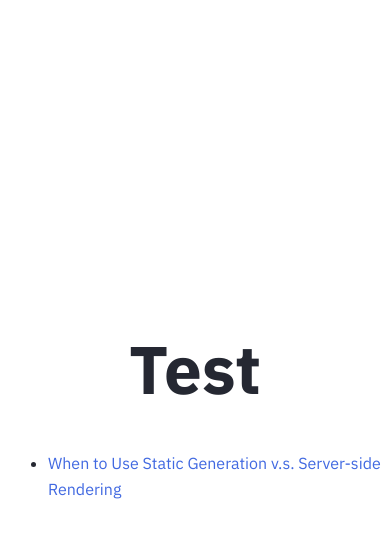
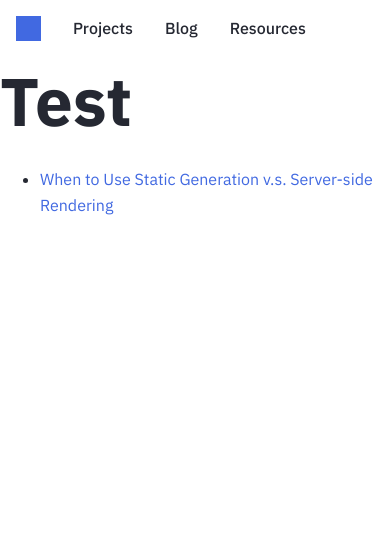
Before and after one commit to abdmmar/website, a Next.js app: page / in a window 390 px wide. Shown: the top 538 px of the page. Built offline with nearby package versions, Linux system fonts and the light colour scheme.

Commit message:
Add NavBar component

```diff
--- /dev/null
+++ b/components/Layout/NavBar/NavBar.js
@@ -0,0 +1,96 @@
+import * as React from 'react'
+import Link from 'next/link'
+
+import styles from './NavBar.module.scss'
+
+export default function NavBar() {
+  return (
+    <nav className={styles.navbar}>
+      <div className={styles.navbar_menu}>
+        <Link href="/">
+          <a className={styles.logo}>
+            <div className={styles.square}></div>
+          </a>
+        </Link>
+        <ul className={styles.menu}>
+          <li className={styles.menu_item}>
+            <Link href="/projects">
+              <a>Projects</a>
+            </Link>
+          </li>
+          <li className={styles.menu_item}>
+            <Link href="blog">
+              <a>Blog</a>
+            </Link>
+          </li>
+          <li className={styles.menu_item}>
+            <Link href="/resources">
+              <a>Resources</a>
+            </Link>
+          </li>
+        </ul>
+      </div>
+    </nav>
+  )
+}
+
+// eslint-disable-next-line no-unused-vars
+const MenuItem = ({title, children}) => {
+  const [toggle, setToggle] = React.useState(false)
+
+  const toggleMenu = () => {
+    setToggle(!toggle)
+  }
+
+  if (process.browser) {
+    document.addEventListener('click', (e) => {
+      if (!document.getElementById(`menu-${title}`).contains(e.target)) {
+        if (toggle === true) {
+          setToggle(!toggle)
+        }
+      }
+    })
+  }
+
+  const closeOnEscKey = (e) => {
+    if (e.keyCode === 27) {
+      if (toggle === true) {
+        setToggle(!toggle)
+      }
+    }
+  }
+
+  return (
+    <li
+      id={`menu-${title}`}
+      className={styles.menu_item}
+      onKeyUp={closeOnEscKey}
+    >
+      <button
+        className={styles.menu_item_btn}
+        onClick={toggleMenu}
+        aria-expanded={toggle}
+        aria-controls={`menu-item-${title}-dropdown`}
+        id={`menu-item-${title}-btn`}
+      >
+        <span className={styles.menu_item_text}>{title}</span>
+        <svg
+          width="18px"
+          height="18px"
+          xmlns="http://www.w3.org/2000/svg"
+          viewBox="0 0 24 24"
+          className={styles.icon_chevron_down}
+        >
+          <use href="icon-chevron-down" />
+        </svg>
+      </button>
+      <ul
+        id={`menu-item-${title}-dropdown`}
+        className={styles.dropdown_menu}
+        aria-hidden={!toggle}
+      >
+        {children}
+      </ul>
+    </li>
+  )
+}
--- /dev/null
+++ b/components/Layout/NavBar/NavBar.module.scss
@@ -0,0 +1,130 @@
+@import '/styles/variables.scss';
+
+.navbar {
+  display: flex;
+  flex-direction: row;
+  align-items: center;
+  width: 100%;
+  max-width: 900px;
+  padding: $spacing-xl 0;
+  background-color: $bg-color-primary;
+  position: sticky;
+}
+
+.navbar_menu {
+  display: grid;
+  grid-template-columns: min-content 1fr;
+  gap: $spacing-m;
+}
+
+.logo {
+  &::before {
+    content: none;
+  }
+}
+
+.square {
+  width: 25px;
+  height: 25px;
+  background-color: $accent-color-1;
+}
+
+.menu {
+  padding: 0;
+  margin: 0;
+  display: flex;
+  flex-direction: row;
+}
+
+.menu_item {
+  list-style: none;
+  margin: 0 $spacing-m;
+  font-weight: 500;
+
+  & a {
+    color: $text-color-primary;
+  }
+
+  & a::before {
+    background: $neutral-dark-color;
+  }
+}
+
+.menu_item_btn {
+  border: 0;
+  display: flex;
+  align-items: center;
+  font-size: 1rem;
+  font-family: 'Inter', sans-serif;
+  cursor: pointer;
+  padding: $spacing-s;
+  background-color: $bg-color-primary;
+
+  &:hover {
+    background-color: $bg-color-secondary;
+  }
+
+  &[aria-expanded='true'] > div {
+    transform: rotate(180deg);
+  }
+}
+
+.menu_item_text {
+  margin-right: 8px;
+}
+
+.dropdown {
+  display: none;
+  position: absolute;
+  top: 65px;
+  right: 0px;
+  padding: $spacing-m;
+  background-color: $bg-color-primary;
+  border-radius: 3px;
+  box-shadow: 0px 5px 10px 0px hsl(212deg, 77%, 17%, 0.16);
+}
+
+.dropdown_menu {
+  min-width: 100%;
+  width: max-content;
+  padding: 0.5em;
+  margin: 0;
+  margin-top: 1.5em;
+  list-style: none;
+  background-color: $bg-color-primary;
+  border-radius: 3px;
+  visibility: hidden;
+  position: absolute;
+  top: 100%;
+  right: 0;
+  box-shadow: $box-shadow;
+}
+
+.dropdown_menu[aria-hidden='false'] {
+  visibility: visible;
+}
+
+.dropdown_item {
+  list-style: none;
+  padding: $spacing-s;
+  background-color: $bg-color-primary;
+  cursor: pointer;
+  border-radius: 5px;
+
+  & a {
+    display: flex;
+    align-items: center;
+    gap: $spacing-s;
+  }
+
+  &:hover {
+    color: $accent-color-1;
+    background-color: $bg-color-secondary;
+  }
+}
+
+@media screen and (max-width: 470px) {
+  .navbar {
+    padding: 1rem;
+  }
+}
--- /dev/null
+++ b/components/Layout/index.js
@@ -0,0 +1,3 @@
+import NavBar from './NavBar/NavBar'
+
+export {NavBar}
--- a/lib/mdx.js
+++ b/lib/mdx.js
@@ -3,6 +3,8 @@ import path from 'path'
 import matter from 'gray-matter'
 import {bundleMDX} from 'mdx-bundler'
 import remarkPrism from 'remark-prism'
+import remarkCodeTitles from 'remark-code-titles'
+import readingTime from 'reading-time'
 
 export const POSTS_PATH = path.join(process.cwd(), 'posts')
 
@@ -33,7 +35,7 @@ export const getSinglePost = async (slug) => {
     xdmOptions: (options) => {
       options.remarkPlugins = [
         ...(options.remarkPlugins ?? []),
-        [remarkPrism],
+        [remarkPrism, remarkCodeTitles],
       ]
 
       return options
@@ -43,8 +45,12 @@ export const getSinglePost = async (slug) => {
     },
   })
 
+  const {content} = matter(source)
+  const readTime = readingTime(content)
+
   return {
     frontmatter,
     code,
+    readTime,
   }
 }
--- a/package.json
+++ b/package.json
@@ -14,6 +14,8 @@
     "next": "11.0.1",
     "react": "17.0.2",
     "react-dom": "17.0.2",
+    "reading-time": "^1.3.0",
+    "remark-code-titles": "^0.1.2",
     "remark-prism": "^1.3.6",
     "sass": "^1.35.2"
   },
--- a/pages/Index.module.scss
+++ b/pages/Index.module.scss
@@ -1,121 +1,16 @@
+@import '/styles/variables.scss';
+
 .container {
+  height: 100vh;
   min-height: 100vh;
-  padding: 0 0.5rem;
   display: flex;
   flex-direction: column;
-  justify-content: center;
-  align-items: center;
-  height: 100vh;
-}
-
-.main {
-  padding: 5rem 0;
-  flex: 1;
-  display: flex;
-  flex-direction: column;
-  justify-content: center;
   align-items: center;
 }
 
-.footer {
+.header {
   width: 100%;
-  height: 100px;
-  border-top: 1px solid #eaeaea;
-  display: flex;
-  justify-content: center;
-  align-items: center;
+  display: grid;
+  place-items: center;
+  background-color: $bg-color-primary;
 }
-
-.footer a {
-  display: flex;
-  justify-content: center;
-  align-items: center;
-  flex-grow: 1;
-}
-
-.title a {
-  color: #0070f3;
-  text-decoration: none;
-}
-
-.title a:hover,
-.title a:focus,
-.title a:active {
-  text-decoration: underline;
-}
-
-.title {
-  margin: 0;
-  line-height: 1.15;
-  font-size: 4rem;
-}
-
-.title,
-.description {
-  text-align: center;
-}
-
-.description {
-  line-height: 1.5;
-  font-size: 1.5rem;
-}
-
-.code {
-  background: #fafafa;
-  border-radius: 5px;
-  padding: 0.75rem;
-  font-size: 1.1rem;
-  font-family: Menlo, Monaco, Lucida Console, Liberation Mono, DejaVu Sans Mono,
-    Bitstream Vera Sans Mono, Courier New, monospace;
-}
-
-.grid {
-  display: flex;
-  align-items: center;
-  justify-content: center;
-  flex-wrap: wrap;
-  max-width: 800px;
-  margin-top: 3rem;
-}
-
-.card {
-  margin: 1rem;
-  padding: 1.5rem;
-  text-align: left;
-  color: inherit;
-  text-decoration: none;
-  border: 1px solid #eaeaea;
-  border-radius: 10px;
-  transition: color 0.15s ease, border-color 0.15s ease;
-  width: 45%;
-}
-
-.card:hover,
-.card:focus,
-.card:active {
-  color: #0070f3;
-  border-color: #0070f3;
-}
-
-.card h2 {
-  margin: 0 0 1rem 0;
-  font-size: 1.5rem;
-}
-
-.card p {
-  margin: 0;
-  font-size: 1.25rem;
-  line-height: 1.5;
-}
-
-.logo {
-  height: 1em;
-  margin-left: 0.5rem;
-}
-
-@media (max-width: 600px) {
-  .grid {
-    width: 100%;
-    flex-direction: column;
-  }
-}
--- a/pages/_app.js
+++ b/pages/_app.js
@@ -9,6 +9,14 @@ function MyApp({Component, pageProps}) {
         <symbol id="icon-info">
           <path d="M9.73242 7.71582H11.7324V5.71582H9.73242V7.71582ZM10.7324 18.7158C6.32242 18.7158 2.73242 15.1258 2.73242 10.7158C2.73242 6.30582 6.32242 2.71582 10.7324 2.71582C15.1424 2.71582 18.7324 6.30582 18.7324 10.7158C18.7324 15.1258 15.1424 18.7158 10.7324 18.7158ZM10.7324 0.71582C9.4192 0.71582 8.11884 0.974478 6.90559 1.47703C5.69233 1.97957 4.58994 2.71617 3.66135 3.64475C1.78599 5.52012 0.732422 8.06366 0.732422 10.7158C0.732422 13.368 1.78599 15.9115 3.66135 17.7869C4.58994 18.7155 5.69233 19.4521 6.90559 19.9546C8.11884 20.4572 9.4192 20.7158 10.7324 20.7158C13.3846 20.7158 15.9281 19.6623 17.8035 17.7869C19.6789 15.9115 20.7324 13.368 20.7324 10.7158C20.7324 9.4026 20.4738 8.10224 19.9712 6.88899C19.4687 5.67573 18.7321 4.57334 17.8035 3.64475C16.8749 2.71617 15.7725 1.97957 14.5593 1.47703C13.346 0.974478 12.0456 0.71582 10.7324 0.71582V0.71582ZM9.73242 15.7158H11.7324V9.71582H9.73242V15.7158Z" />
         </symbol>
+        <symbol id="icon-chevron-down">
+          <path
+            strokeLinecap="round"
+            strokeLinejoin="round"
+            strokeWidth="2"
+            d="M19 9l-7 7-7-7"
+          />
+        </symbol>
       </svg>
     </>
   )
--- a/pages/index.js
+++ b/pages/index.js
@@ -2,7 +2,7 @@ import Head from 'next/head'
 import Link from 'next/link'
 import {getAllPosts} from '@lib/mdx'
 import styles from './Index.module.scss'
-// import {Callout} from '@components/Blog'
+import {NavBar} from '@components/Layout'
 
 export default function Home({posts}) {
   return (
@@ -16,11 +16,12 @@ export default function Home({posts}) {
         <link rel="icon" href="/favicon.ico" />
       </Head>
 
+      <header className={styles.header}>
+        <NavBar />
+      </header>
+
       <main className={styles.main}>
         <h1>Test</h1>
-        {/* <Callout>
-          <p>Test</p>
-        </Callout> */}
         <ul>
           {posts.map(({slug, frontmatter: meta}) => {
             return (
--- a/styles/globals.scss
+++ b/styles/globals.scss
@@ -15,6 +15,16 @@ code {
 
 [hidden] {
   display: none;
+}
+
+blockquote {
+  margin: 0;
+  padding: $spacing-m $spacing-xxl;
+  border-left: 3px solid $accent-color-1;
+
+  & :is(p, h1, h2, h3, h4, h5) {
+    margin: 0;
+  }
 }
 
 // symbol[id^='icon-'] {
```
Also changed, not shown: lib/is-url.js (added, +10 -0 lines), pages/posts/[slug].js (+21 -1 lines), posts/ssg-ssr.mdx (+10 -4 lines), 1 other file (tests, documents, lock files or other folders).
